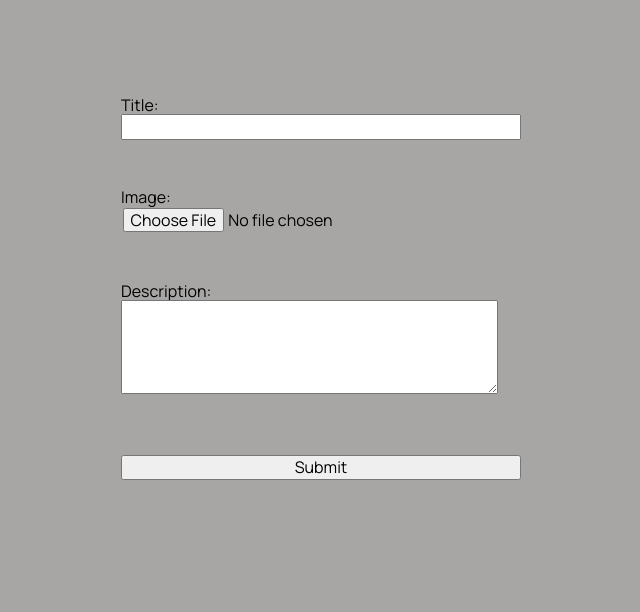
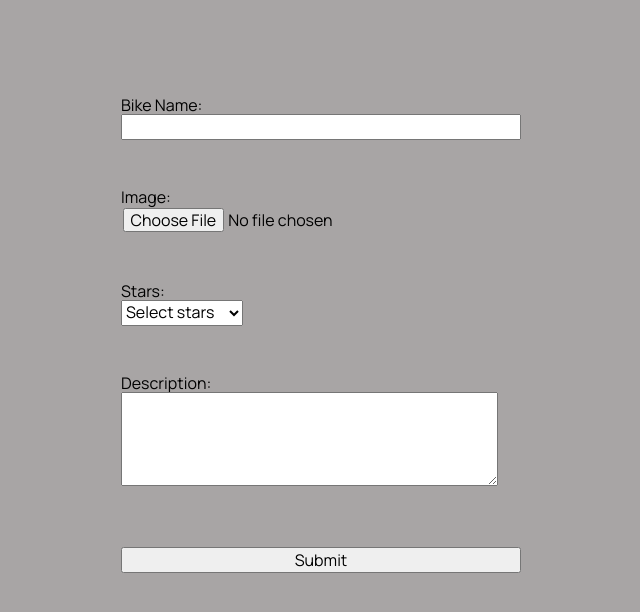
Before and after one commit to JammyWammy12/Bike-Zone12, a Flask app: page /post in a window 1280 px wide. Shown: the part 64-676 px from the top of the page, without its empty margins (319-959 px from the left). Run offline with Flask 3, Linux system fonts and the light colour scheme; the visitor is signed in with stand-in values (Sample User, id 1).

Commit message:
Made it possible to choose the rating of a post and dispaly it on website. I have started creating a search bar for my post page.

```diff
--- a/app.py
+++ b/app.py
@@ -158,11 +158,11 @@ def render_show_post_page():
     try:
         con = connect_database(DATABASE)
         cur = con.cursor()
-        query = "SELECT post.title, post.image, post.description, post.session_id, user.username FROM post JOIN user ON post.session_id = user.user_id"
+        query = "SELECT post.title, post.image, post.description, post.session_id, user.username, post.rating FROM post JOIN user ON post.session_id = user.user_id"
         cur.execute(query)
         posts = cur.fetchall()  # Get all rows
         con.close()
-        print(posts)
+
 
 
     except Exception as e:
@@ -182,9 +182,10 @@ def render_post_page():
         title = request.form.get('title').strip()
         description = request.form.get('description').strip()
         image = request.files.get('image')
+        rating = request.form.get('rating').strip()
 
         session_id = session.get('user_id')
-        name = session.get('first_name')
+        name = session.get('username')
 
         # Process image if one was uploaded
         if image and image.filename:
@@ -200,11 +201,12 @@ def render_post_page():
                 if con:
                     cur = con.cursor()
                     cur.execute(
-                        "INSERT INTO post (title, description, image, session_id, name) VALUES (?, ?, ?, ?, ?)",
-                        (title, description, image_path, session_id, name)
+                        "INSERT INTO post (title, description, image, session_id, name, rating) VALUES (?, ?, ?, ?, ?, ?)",
+                        (title, description, image_path, session_id, name, rating)
                     )
                     con.commit()
                     con.close()
+
                     return redirect("/post")
             except Error as e:
                 print(f"Error uploading file: {e}")
@@ -248,3 +250,18 @@ def delete_post():
         return redirect('/show_post')
     except Exception as e:
         return f"An error occurred while deleting: {e}", 500
+
+
+@app.route('/search', methods=['GET', 'POST'])
+def render_search_page():
+    look_up = request.form['Search']
+    title = "Search for: '" + look_up + "' "
+    look_up = "%" + look_up + "%"
+
+    query = "SELECT title, description, rating, name FROM post WHERE name LIKE ?"
+    con = connect_database(DATABASE)
+    cursor = con.cursor()
+    cursor.execute(query, (look_up,))
+    data_list = cursor.fetchall()
+    con.close()
+    return render_template('', data=data_list, table_type=title)
--- a/templates/post.html
+++ b/templates/post.html
@@ -6,7 +6,7 @@
     <div class="">
         <form class = "myform" method="post" enctype="multipart/form-data">
         <div class = "form-group">
-            <div class = "form-element"> Title: </div>
+            <div class = "form-element"> Bike Name: </div>
             <div class = "form-element"> <input type = "text" name = "title" required> </div>
         </div>
 
@@ -14,10 +14,24 @@
             <div class = "form-element"> Image: </div>
             <div class = "form-element"> <input type = "file" name = "image" required> </div>
 
+            </div>
+
+        <div class = "form-group">
+            <div class = "form-element"> Stars: </div>
+             <div class = "form-element">
+             <select name="rating" required>
+                        <option value="">Select stars</option>
+                        <option value="1">⭐</option>
+                        <option value="2">⭐⭐</option>
+                        <option value="3">⭐⭐⭐</option>
+                        <option value="4">⭐⭐⭐⭐</option>
+                        <option value="5">⭐⭐⭐⭐⭐</option>
+                    </select>
+             </div>
 
 
 
-            </div>
+
 
 
         <div class = "form-group">
```
